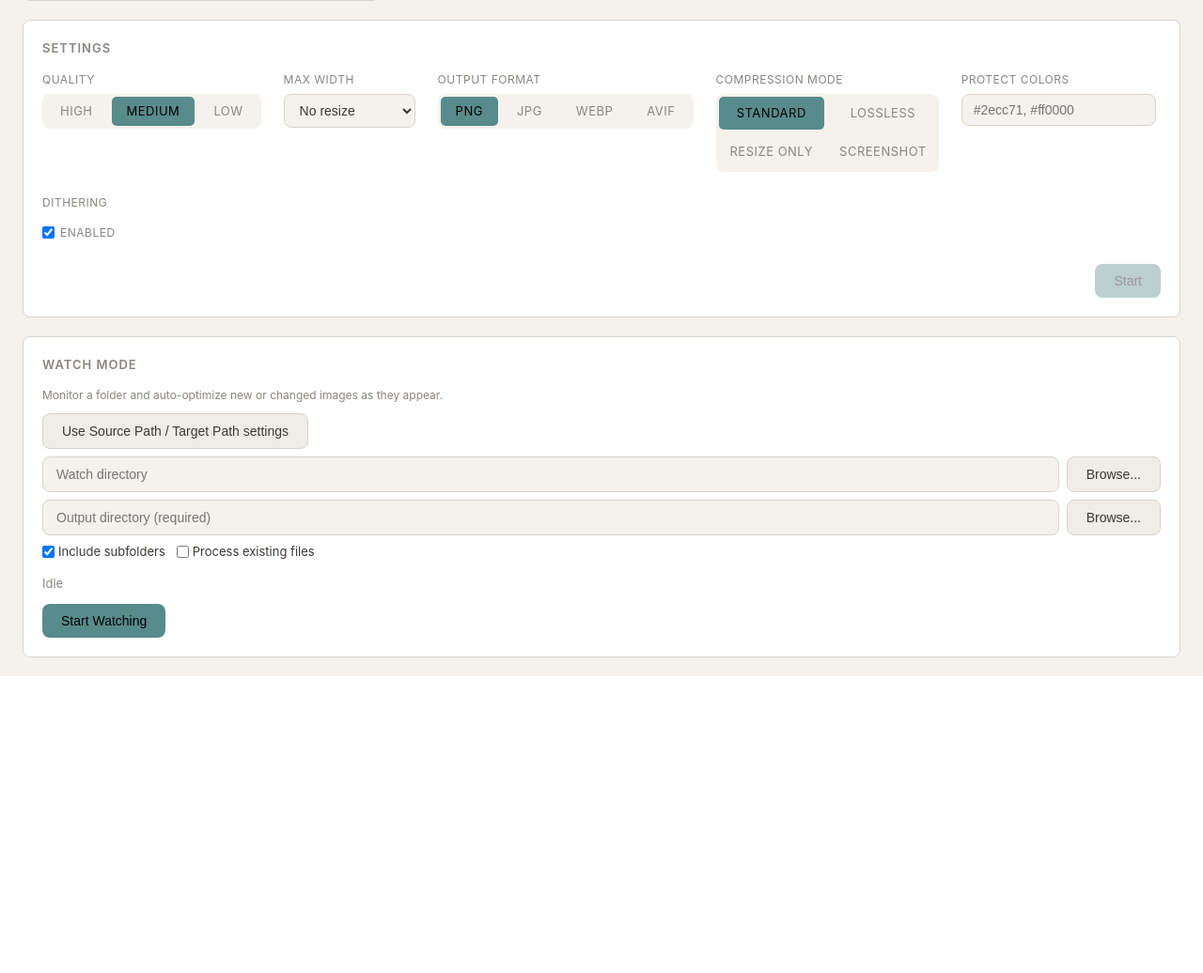
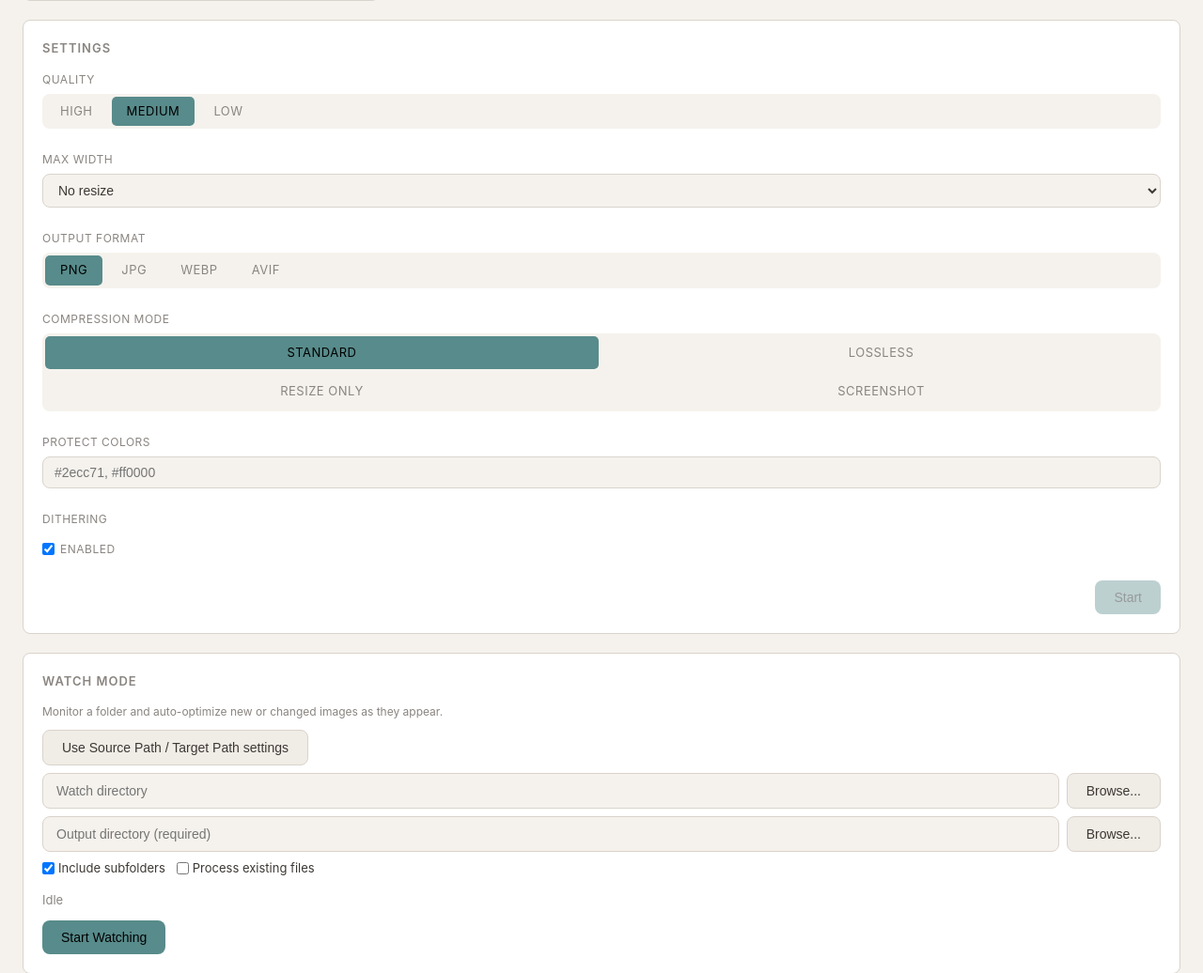
Before and after one commit to aREversez/image-optimizer, a FastAPI app: page / in a window 1280 px wide. Shown: the part 633-1669 px from the top of the page at 94% size. Before the commit the page ends 1353 px from the top, so only its background shows below. Run offline with FastAPI, Linux system fonts and the light colour scheme; data that the repository does not hold is empty; some libraries are stand-ins or nearby versions.

Commit message:
Give .config-group a definite width to stop Screenshot mode's note from resizing the panel
The earlier fix (dropping font-weight on :checked, minmax(0,1fr)
columns) addressed how #mode-group's own grid columns could resize,
but that wasn't the actual cause of the reported width jump —
#screenshot-mode-note was.

.config-group had no explicit width, so as a flex item in .config-grid
(flex-wrap: wrap) its size came from flex-basis:auto, which considers
the *max-content* width of everything inside it. #screenshot-mode-note
sits inside the same .config-group as #mode-group, display:none by
default; toggling it to visible when Screenshot is selected added a
full sentence of text whose natural (unwrapped) preferred width is far
wider than this panel — pulling the whole group, mode buttons
included, wider than when the note is hidden. That's what actually
produced the reported "the four short buttons get longer" jump.

Pinning .config-group to width: 100% gives it a definite width up
front instead of one derived from its (variable) content, so nothing
inside it — the note, button labels, anything added later — can ever
expand it again; content just wraps to fit within that fixed width.
As a side effect this also makes #mode-group's minmax(0,1fr) columns
render at their full row width unconditionally, which is what was
asked for: the buttons now stay at the size they'd previously only
reach once Screenshot was selected, in every state, rather than
starting narrower and jumping.

```diff
--- a/app/templates/index.html
+++ b/app/templates/index.html
@@ -177,7 +177,17 @@ header h1 span { color: var(--accent); }
 
 /* Config */
 .config-grid { display: flex; gap: 24px; flex-wrap: wrap; }
-.config-group { display: flex; flex-direction: column; gap: 6px; }
+/* width: 100% is deliberate, not decorative: without it each group is a
+   flex item sized by flex-basis:auto, which considers the *max-content*
+   width of everything inside it — including hidden-by-default children
+   like #screenshot-mode-note below once they become visible. A long
+   sentence's natural (unwrapped) preferred width is much wider than this
+   panel, so showing that note was pulling the whole group (and the mode
+   buttons inside it) wider than when it's hidden. Pinning the group to
+   100% of the row gives it a definite width up front, so nothing inside
+   it — note text, button labels, anything added later — can ever expand
+   it again; content just wraps/fits within that fixed width instead. */
+.config-group { display: flex; flex-direction: column; gap: 6px; width: 100%; }
 .config-group label { font-size: 12px; color: var(--text2); text-transform: uppercase; letter-spacing: .5px; }
 .config-group select, .config-group input[type="number"] {
   padding: 8px 12px; background: var(--bg); border: 1px solid var(--border);
```
